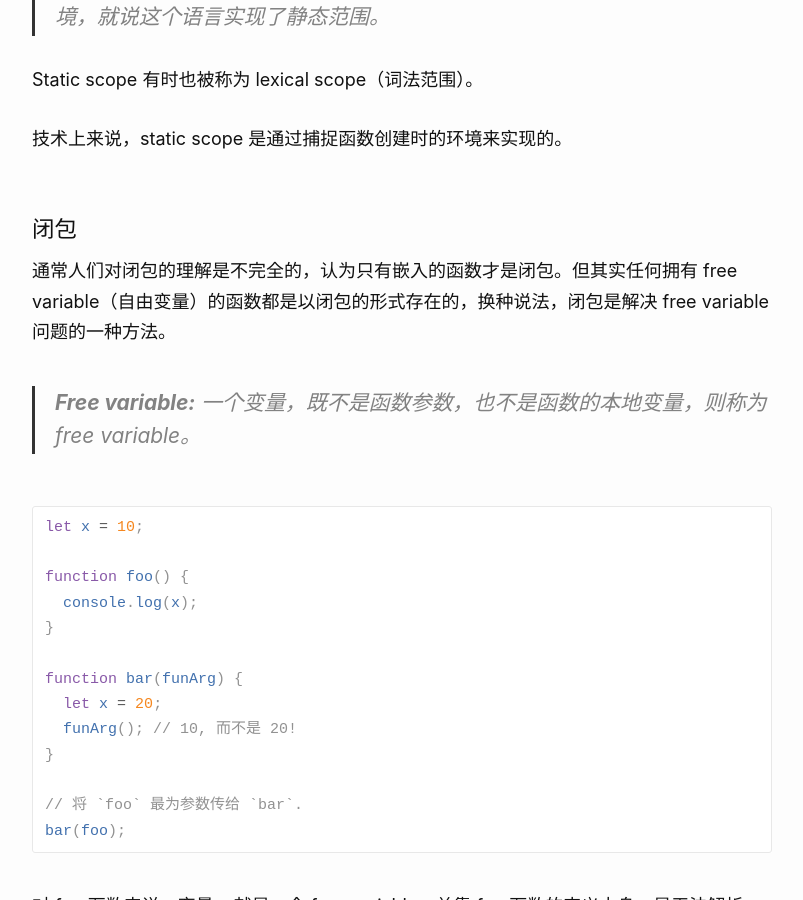
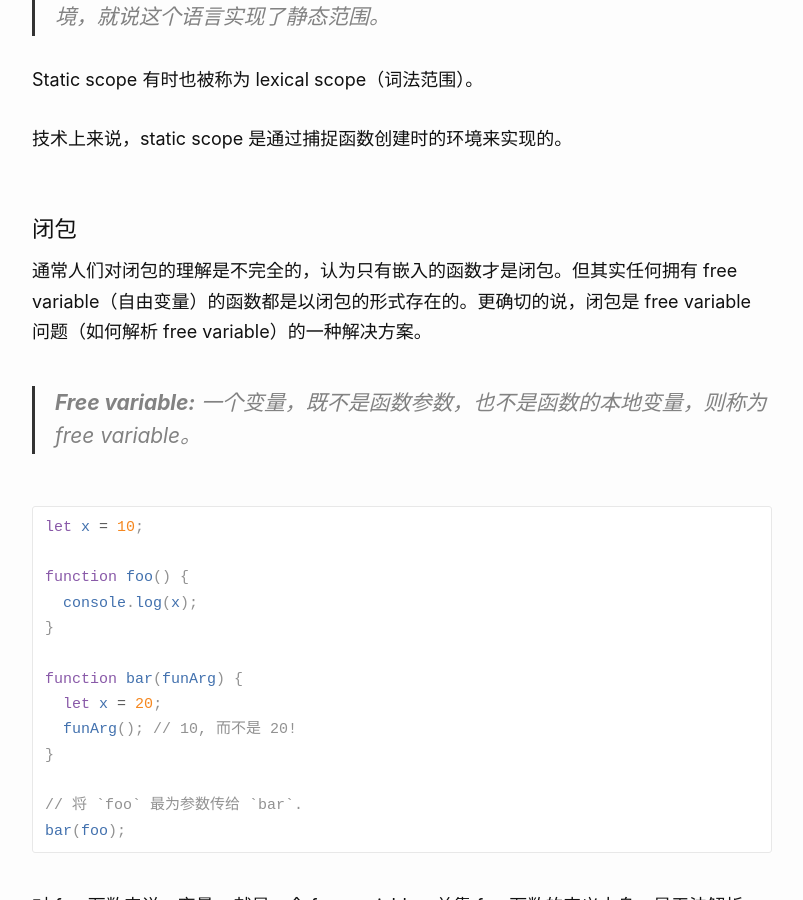
Before and after one commit to liximomo/liximomo.github.io, a Jekyll site: the page built from _posts/web/2017-08-02-javascript-closure.md, in a window 1280 px wide and 900 px high, scrolled down 858 px. Shown: the whole window, without its empty margins (238-1041 px from the left). Built offline with Jekyll 4.4.1, drawn with Linux system fonts in a browser that asks for light colours; comment, search, counter and statistics services are not loaded; some of the changed text lies outside the part shown.

Commit message:
fix typo

```diff
--- a/_posts/web/2017-08-02-javascript-closure.md
+++ b/_posts/web/2017-08-02-javascript-closure.md
@@ -24,7 +24,7 @@ Static scope 有时也被称为 lexical scope（词法范围）。
 技术上来说，static scope 是通过捕捉函数创建时的环境来实现的。
 
 ### 闭包
-通常人们对闭包的理解是不完全的，认为只有嵌入的函数才是闭包。但其实任何拥有 free variable（自由变量）的函数都是以闭包的形式存在的，换种说法，闭包是解决 free variable 问题的一种方法。
+通常人们对闭包的理解是不完全的，认为只有嵌入的函数才是闭包。但其实任何拥有 free variable（自由变量）的函数都是以闭包的形式存在的。更确切的说，闭包是 free variable 问题（如何解析 free variable）的一种解决方案。
 
 > **Free variable:** 一个变量，既不是函数参数，也不是函数的本地变量，则称为 free variable。
 
```
Also changed, not shown: other parts of _posts/web/2017-08-02-javascript-closure.md (+1 -1 lines).
